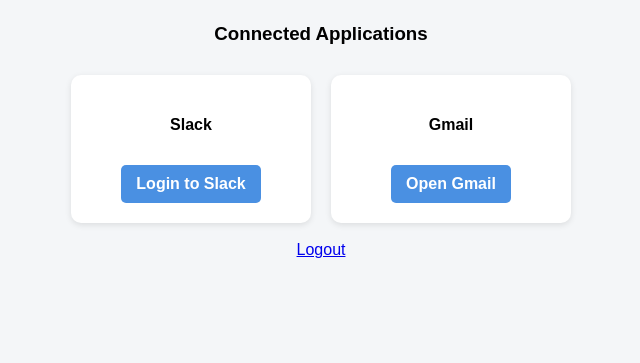
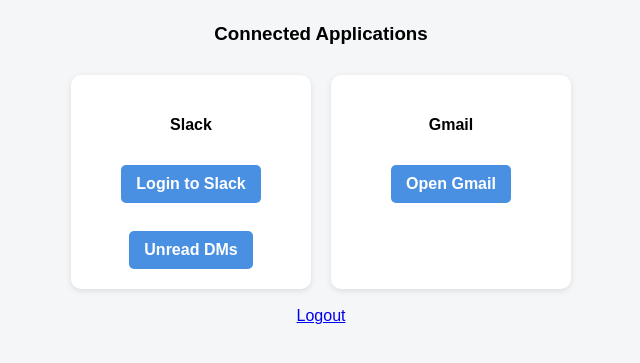
Before and after one commit to EstelleNBrady/sso-pro, a Flask app: template templates/dashboard.html in a window 1280 px wide. Shown: the part 97-460 px from the top of the page, without its empty margins (319-959 px from the left). Run offline with Flask 3, Linux system fonts and the light colour scheme; the template is opened without the code that fills it, so the values that code supplies are empty.

Commit message:
Add Slack unread DMs functionality and update dashboard with link

```diff
--- a/app.py
+++ b/app.py
@@ -86,13 +86,13 @@ def slack_callback():
         'redirect_uri': os.getenv('SLACK_REDIRECT_URI')
     })
 
-
     token_data = response.json()
     if not token_data.get("ok"):
         return f"Slack auth failed: {token_data.get('error')}", 400
 
-    # Get user info
     access_token = token_data['access_token']
+    session['slack_token'] = access_token  # 🧠 This is the missing piece!
+
     user_info_res = requests.get(
         "https://slack.com/api/users.identity",
         headers={"Authorization": f"Bearer {access_token}"}
@@ -107,8 +107,39 @@ def slack_callback():
     <h1>Slack Login Successful</h1>
     <p>Welcome, {user.get('name')}</p>
     <p>Your Slack ID is {user.get('id')}</p>
+    <p><a href="/slack/unread">Check Unread DMs</a></p>
     <p><a href="/dashboard">Back to Dashboard</a></p>
     """
 
+@app.route('/slack/unread')
+def slack_unread():
+    token = session.get('slack_token')
+    if not token:
+        return redirect('/slack/login')
+
+    # Get list of all IM channels
+    im_response = requests.get(
+        'https://slack.com/api/conversations.list',
+        headers={'Authorization': f'Bearer {token}'},
+        params={'types': 'im'}
+    )
+    ims = im_response.json().get('channels', [])
+
+    unread_count = 0
+    for im in ims:
+        # Check the unread count per IM channel
+        info_response = requests.get(
+            'https://slack.com/api/conversations.info',
+            headers={'Authorization': f'Bearer {token}'},
+            params={'channel': im['id']}
+        )
+        info = info_response.json()
+        if info.get('ok'):
+            unread_count += info['channel'].get('unread_count_display', 0)
+
+    return f"<h1>You have {unread_count} unread Slack direct messages.</h1><a href='/dashboard'>Back</a>"
+
+
+
 if __name__ == '__main__':
     app.run(debug=True)
--- a/templates/dashboard.html
+++ b/templates/dashboard.html
@@ -47,7 +47,8 @@
     <div class="apps">
         <div class="app">
             <h4>Slack</h4>
-            <a class="button" href="/slack/login">Login to Slack</a>
+            <a class="button" href="/slack/login">Login to Slack</a><br><br>
+            <a class="button" href="/slack/unread">Unread DMs</a>
         </div>
         <div class="app">
             <h4>Gmail</h4>
```
